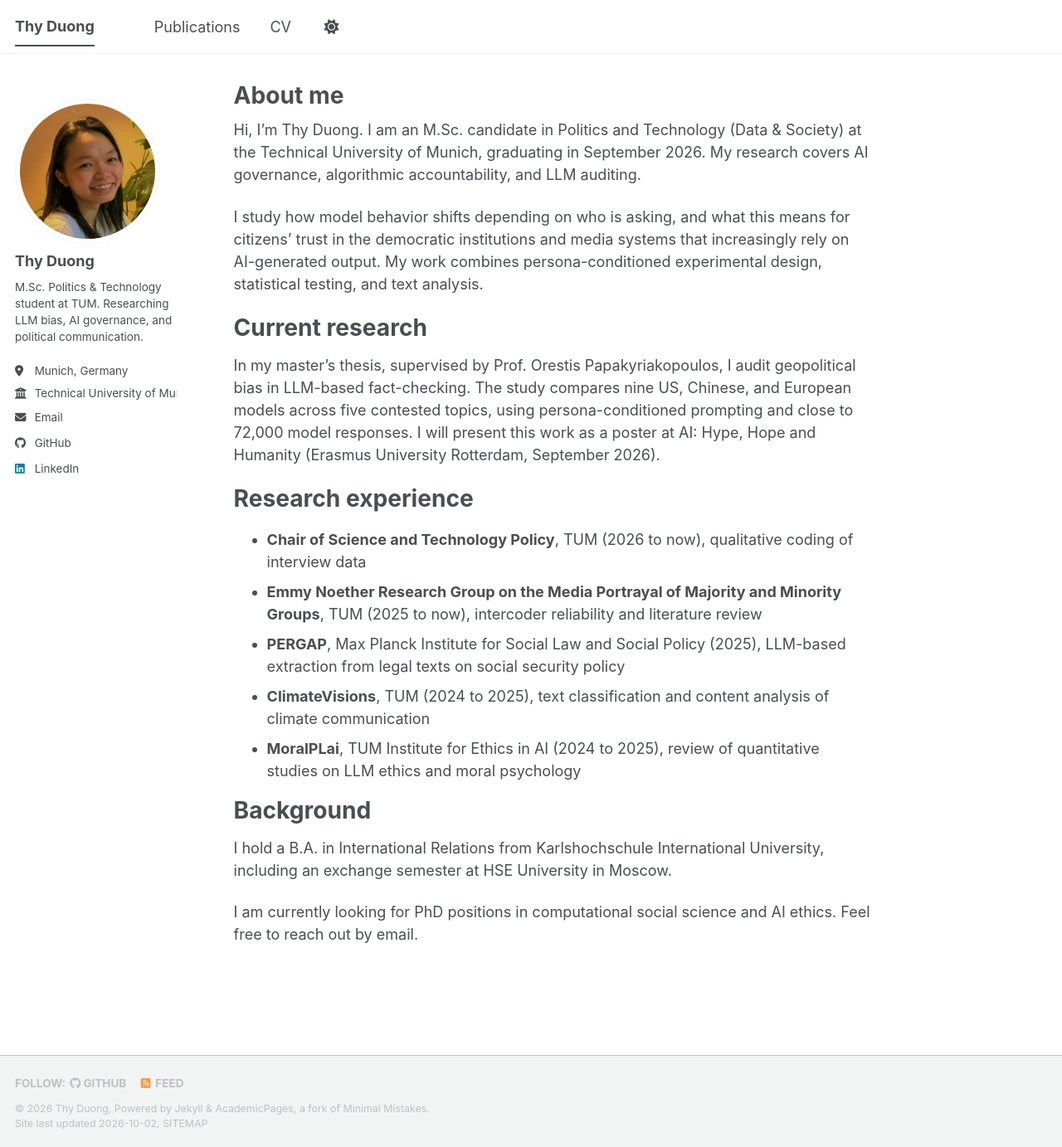
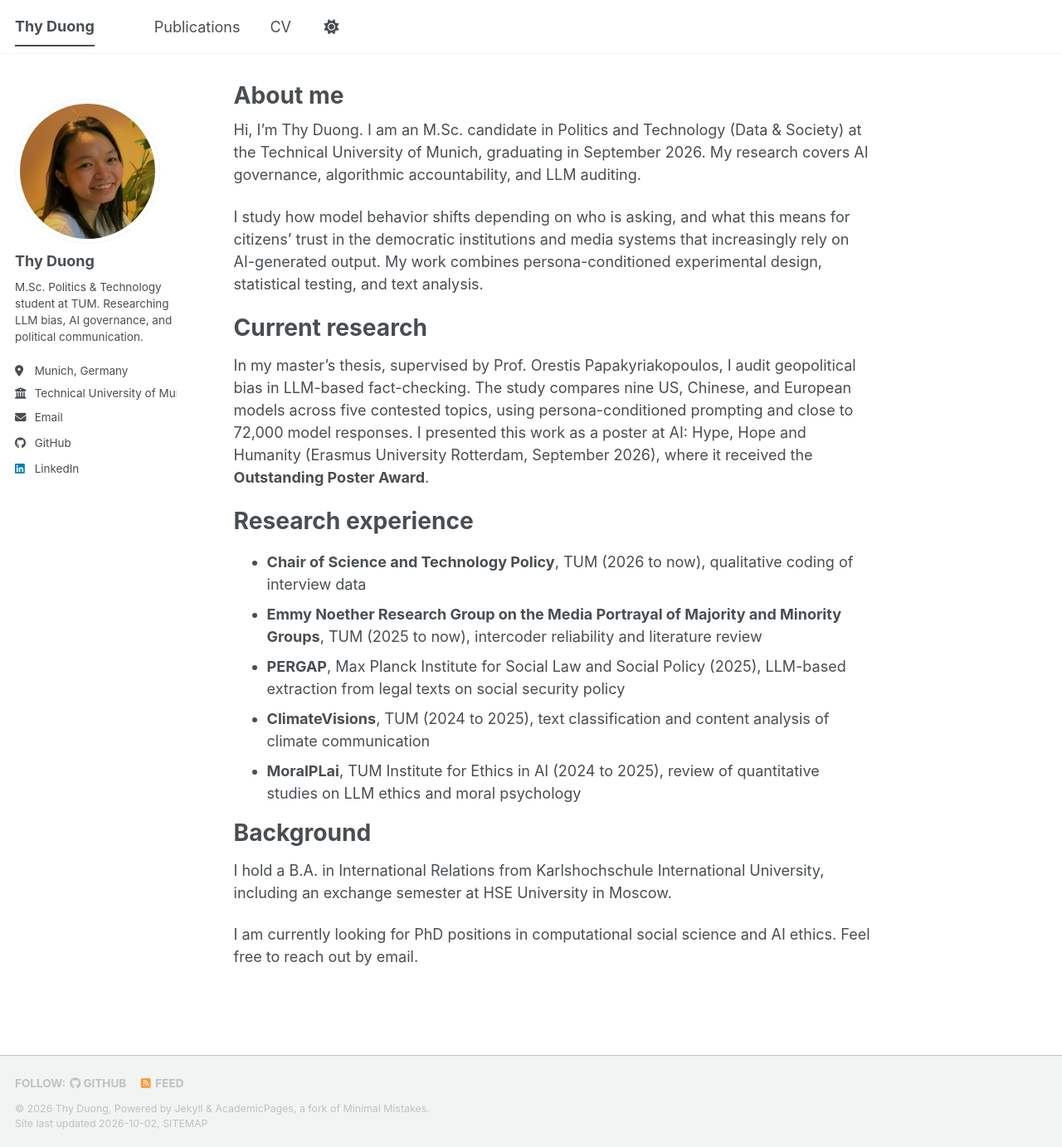
Before and after one commit to thybaoduongnguyen/thybaoduongnguyen.github.io, a Jekyll site: the page built from _pages/about.md, in a window 1280 px wide and 1383 px high. Shown: the whole window at 83% size. Built offline with Jekyll 4.4.1, drawn with Linux system fonts in a browser that asks for light colours; a style sheet for code colours, icons or effects is not loaded.

Commit message:
Update about.md

```diff
--- a/_pages/about.md
+++ b/_pages/about.md
@@ -13,7 +13,7 @@ I study how model behavior shifts depending on who is asking, and what this mean
 
 Current research
 ======
-In my master's thesis, supervised by Prof. Orestis Papakyriakopoulos, I audit geopolitical bias in LLM-based fact-checking. The study compares nine US, Chinese, and European models across five contested topics, using persona-conditioned prompting and close to 72,000 model responses. I will present this work as a poster at AI: Hype, Hope and Humanity (Erasmus University Rotterdam, September 2026).
+In my master's thesis, supervised by Prof. Orestis Papakyriakopoulos, I audit geopolitical bias in LLM-based fact-checking. The study compares nine US, Chinese, and European models across five contested topics, using persona-conditioned prompting and close to 72,000 model responses. I presented this work as a poster at AI: Hype, Hope and Humanity (Erasmus University Rotterdam, September 2026), where it received the **Outstanding Poster Award**.
 
 Research experience
 ======
```
